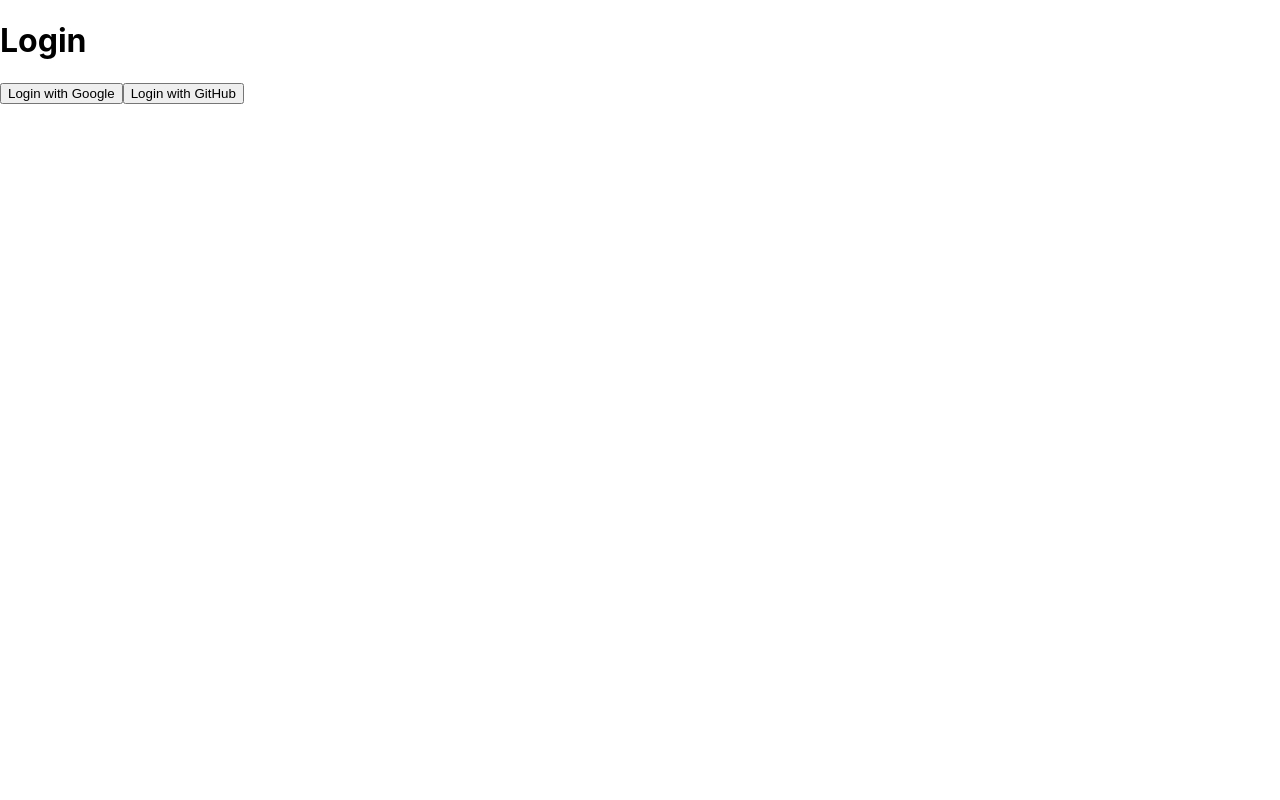
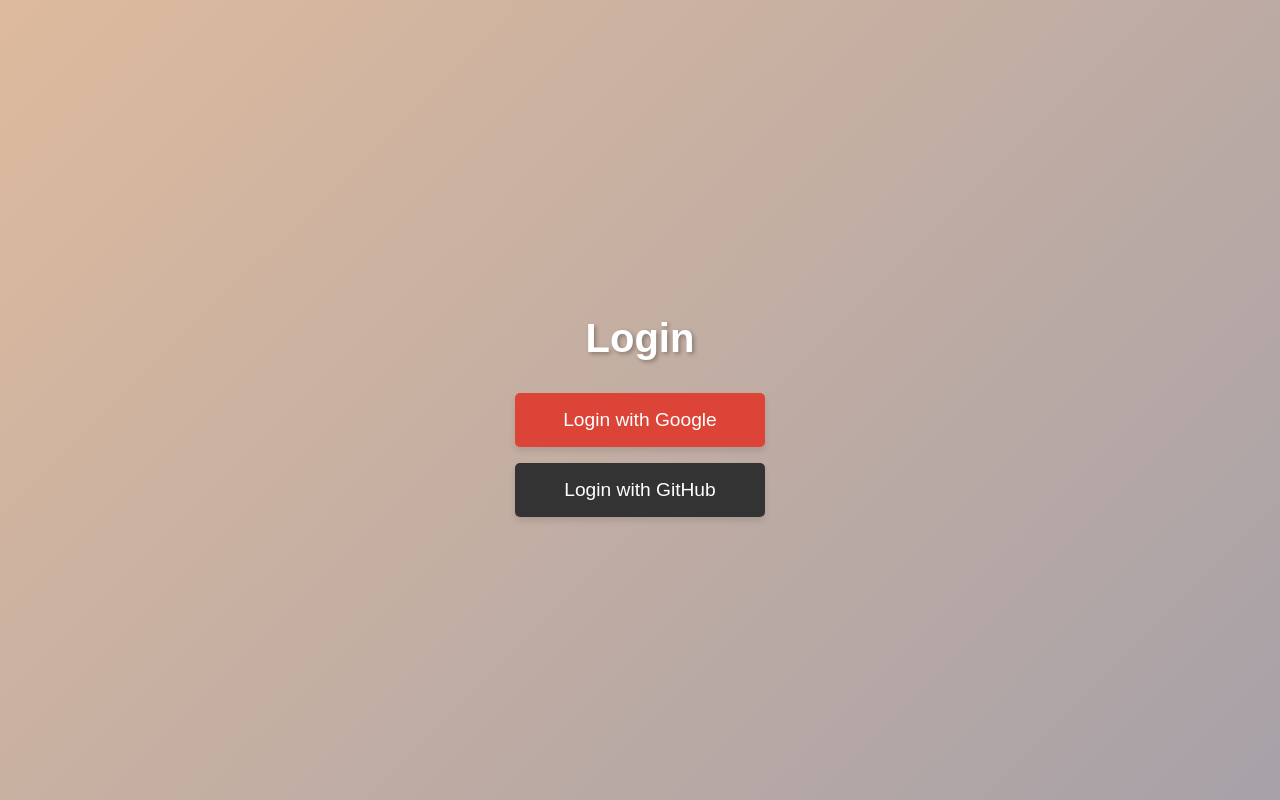
Before and after one commit to maciej-MKan/chess, a React (Vite) app in the folder frontend/: page /login in a window 1280 px wide. Built offline with nearby package versions, Linux system fonts and the light colour scheme.

Commit message:
frontend-add_login_page_styling

```diff
--- /dev/null
+++ b/frontend/src/views/dashboard/components/Login.css
@@ -0,0 +1,54 @@
+/* Login.css */
+.login-container {
+    display: flex;
+    flex-direction: column;
+    align-items: center;
+    justify-content: center;
+    height: 100vh;
+    background: linear-gradient(135deg, rgba(213, 169, 133, 0.8), #a7a1a8);
+    color: #fff;
+    font-family: 'Arial', sans-serif;
+}
+
+h2 {
+    font-size: 2.5rem;
+    margin-bottom: 2rem;
+    text-shadow: 2px 2px 4px rgba(0, 0, 0, 0.3);
+}
+
+.provider-box {
+    display: flex;
+    flex-direction: column;
+    gap: 1rem;
+}
+
+button {
+    width: 250px;
+    padding: 1rem;
+    border: none;
+    border-radius: 5px;
+    font-size: 1.2rem;
+    cursor: pointer;
+    transition: background-color 0.3s ease, transform 0.3s ease;
+    box-shadow: 0 4px 6px rgba(0, 0, 0, 0.1);
+}
+
+.button-google {
+    background-color: #db4437;
+    color: #fff;
+}
+
+.button-google:hover {
+    background-color: #c23321;
+    transform: scale(1.05);
+}
+
+.button-gh {
+    background-color: #333;
+    color: #fff;
+}
+
+.button-gh:hover {
+    background-color: #24292e;
+    transform: scale(1.05);
+}
--- a/frontend/src/views/dashboard/components/Login.jsx
+++ b/frontend/src/views/dashboard/components/Login.jsx
@@ -1,4 +1,6 @@
 import React from "react";
+import "./Login.css"
+
 const backendUri = import.meta.env.VITE_BACKEND_URI
 const frontUri = import.meta.env.VITE_FRONTEND_URI
 
@@ -8,10 +10,12 @@ const Login = () => {
     };
 
     return (
-        <div>
-            <h1>Login</h1>
-            <button onClick={() => handleLogin('google')}>Login with Google</button>
-            <button onClick={() => handleLogin('github')}>Login with GitHub</button>
+        <div className="login-container">
+            <h2>Login</h2>
+            <div className="provider-box">
+                <button className="button-google" onClick={() => handleLogin('google')}>Login with Google</button>
+                <button className="button-gh" onClick={() => handleLogin('github')}>Login with GitHub</button>
+            </div>
         </div>
     );
 }
```
